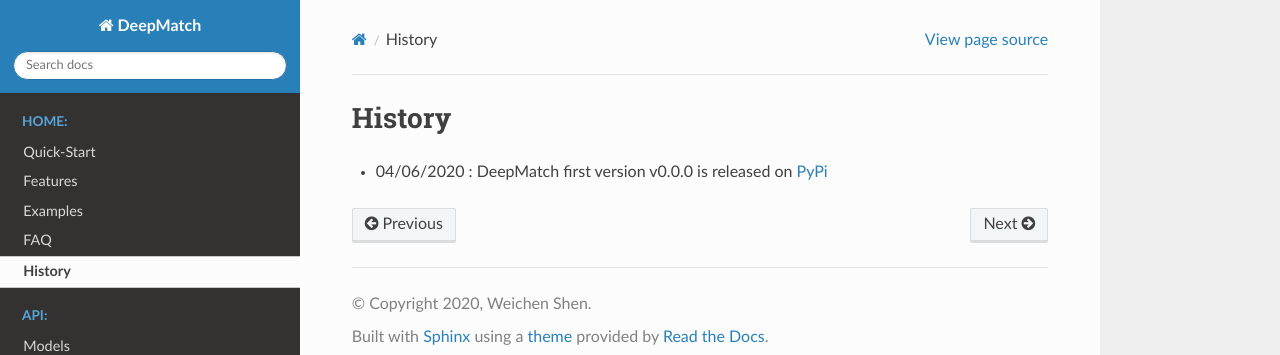
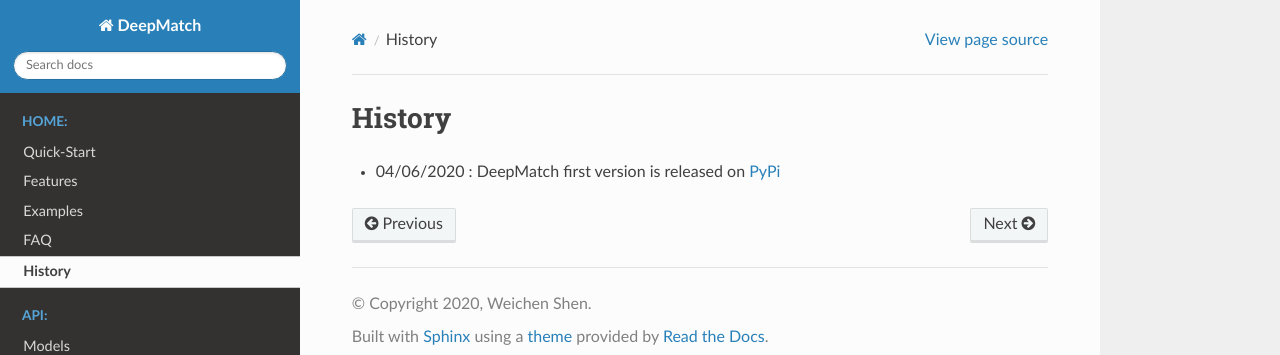
Before and after one commit to shenweichen/DeepMatch, a Sphinx documentation site: the page built from docs/source/History.md, in a window 1280 px wide. Shown: the top 355 px of the page. Built offline with Sphinx 7.4.7 and the Read the Docs theme 2.0.0, drawn with Linux system fonts in a browser that asks for light colours; pages that are not in the unit, such as notebooks, are missing from menus.

Commit message:
no message

```diff
--- a/deepmatch/__init__.py
+++ b/deepmatch/__init__.py
@@ -1,4 +1,4 @@
 from .utils import check_version
 
-__version__ = '0.0.0'
+__version__ = '0.1.0'
 check_version(__version__)
--- a/docs/source/History.md
+++ b/docs/source/History.md
@@ -1,2 +1,2 @@
 # History
-- 04/06/2020 : DeepMatch first version v0.0.0  is released on [PyPi](https://pypi.org/project/deepmatch/)
+- 04/06/2020 : DeepMatch first version  is released on [PyPi](https://pypi.org/project/deepmatch/)
--- a/docs/source/conf.py
+++ b/docs/source/conf.py
@@ -26,7 +26,7 @@
 # The short X.Y version
 version = ''
 # The full version, including alpha/beta/rc tags
-release = '0.0.0'
+release = '0.1.0'
 
 
 # -- General configuration ---------------------------------------------------
--- a/setup.py
+++ b/setup.py
@@ -9,7 +9,7 @@
 
 setuptools.setup(
     name="deepmatch",
-    version="0.0.0",
+    version="0.1.0",
     author="Weichen Shen",
     author_email="wcshen1994@163.com",
     description="Deep matching model library for recommendations, advertising, and search. It's easy to train models and to **export representation vectors** for user and item which can be used for **ANN search**.",
```
